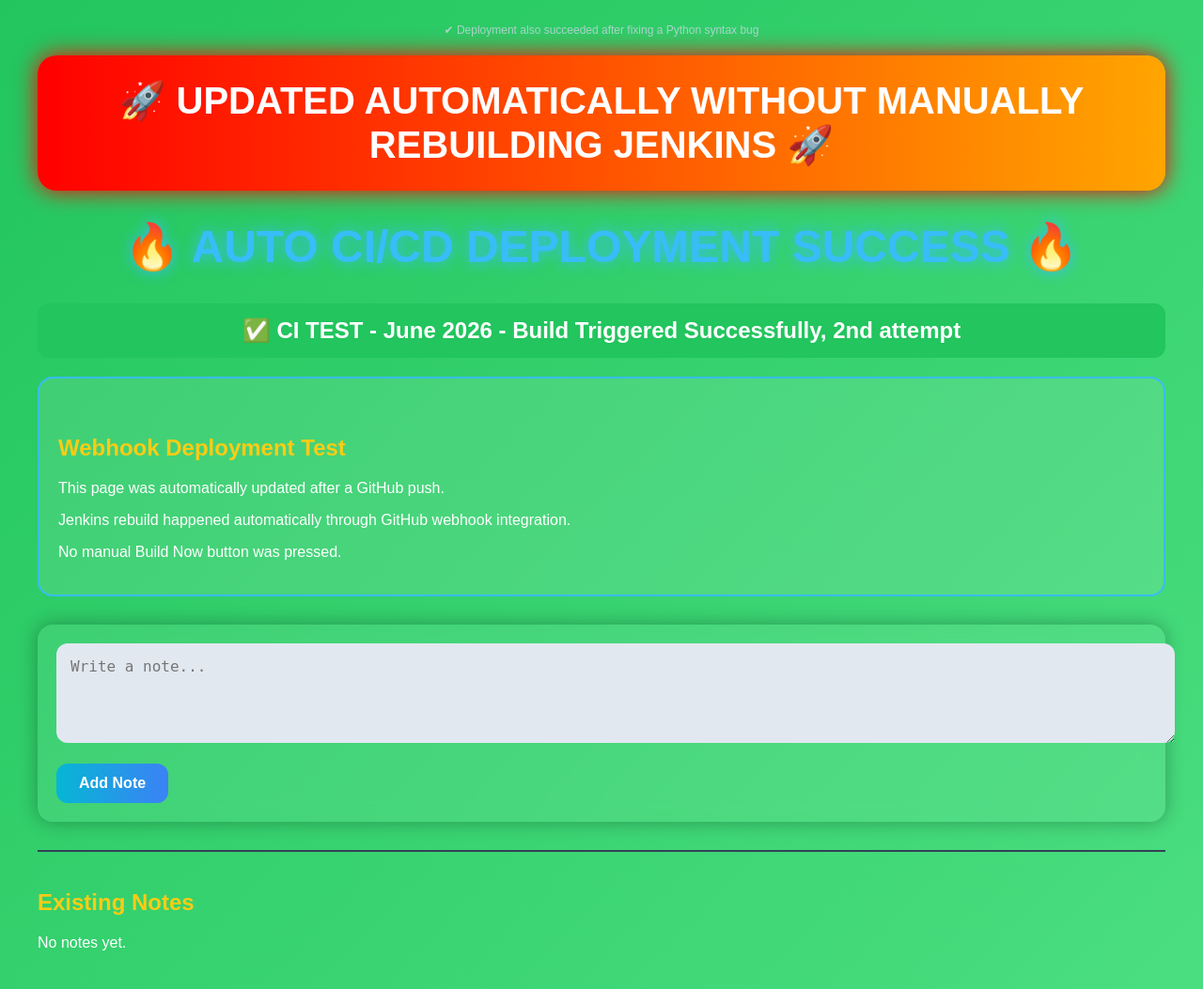
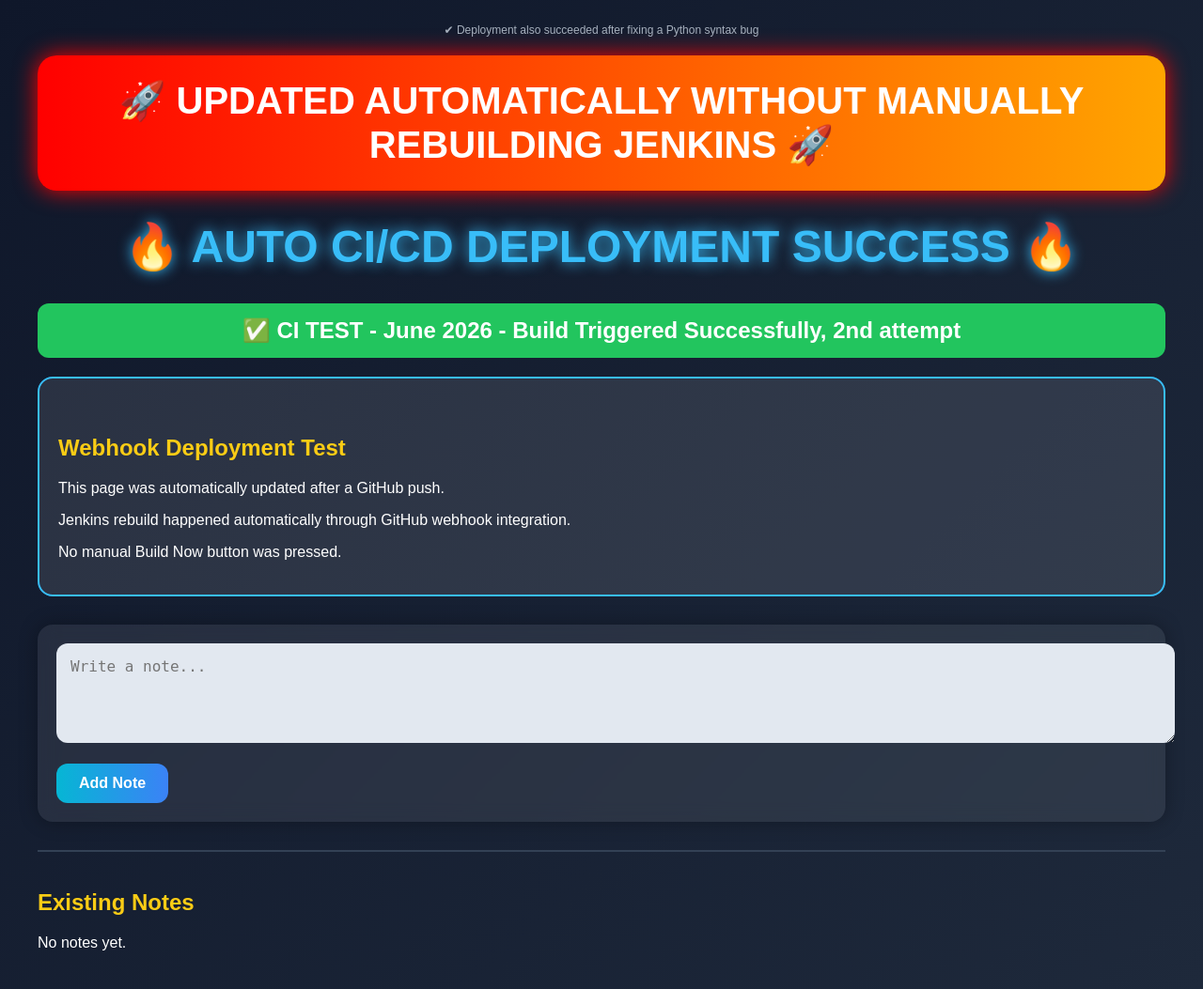
Before and after one commit to TassneemAmer/flask-notes-docker, a Flask app: page / in a window 1280 px wide. Shown: the whole page at 94% size. Run offline with Flask 3, Linux system fonts and the light colour scheme; data that the repository does not hold is empty.

Commit message:
Update index.html

```diff
--- a/app/templates/index.html
+++ b/app/templates/index.html
@@ -6,7 +6,7 @@
 
     <style>
     body {
-        background: linear-gradient(135deg, #22c55e, #4ade80);
+        background: linear-gradient(135deg, #0f172a, #1e293b);
         font-family: Arial, sans-serif;
         margin: 40px;
         color: white;
```
